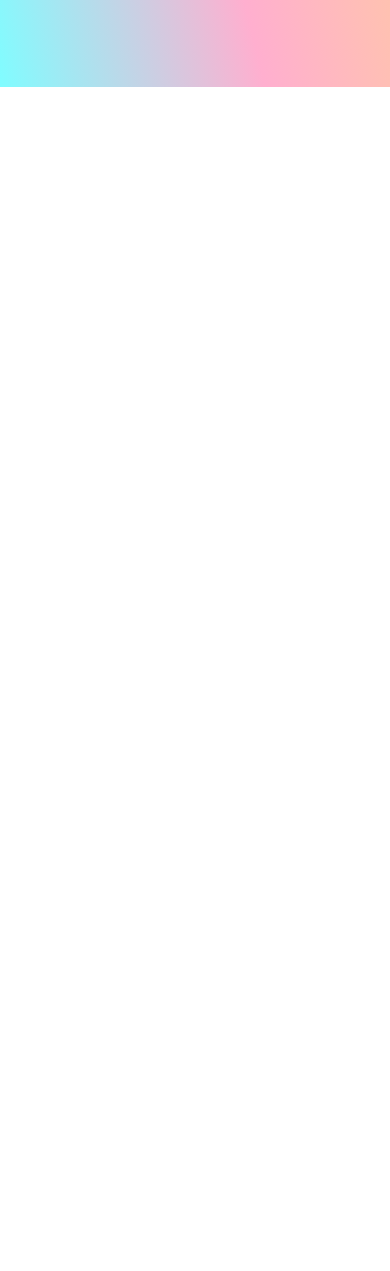
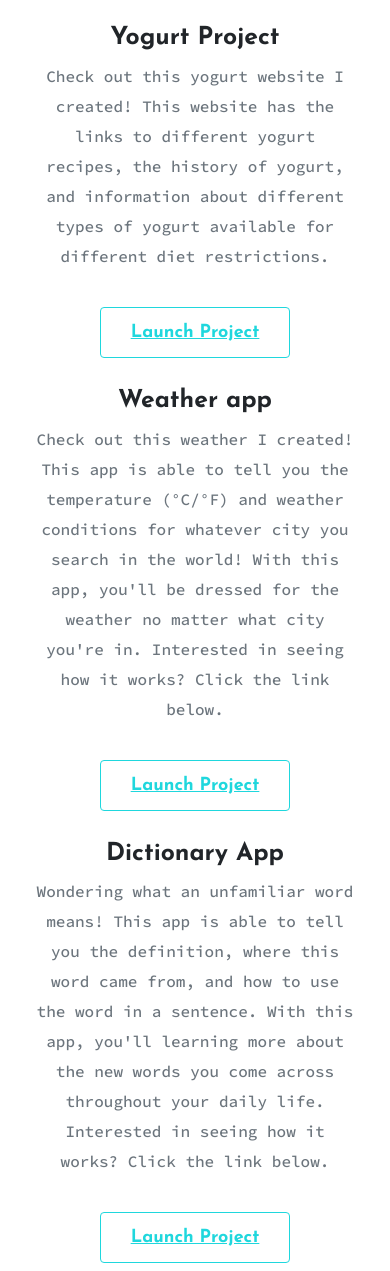
Before and after one commit to alebron4/Portfolio, a plain HTML site: page index.html in a window 390 px wide. Shown: the part 507-1778 px from the top of the page. Before the commit the page ends 844 px from the top, so only its background shows below. Drawn offline with nearby package versions, Linux system fonts and the light colour scheme.

Commit message:
update homepage content

```diff
--- a/index.html
+++ b/index.html
@@ -37,5 +37,61 @@
         <a href="#" class="btn-branding">Contact Me</a>
       </div>
     </div>
+    <p class="text-center m-5">Featured Projects Below!</p>
+    <div class="container">
+      <div class="row">
+        <div class="col d-none d-lg-block">
+          <img src="images/yogurtcup.png" class="img-fluid" />
+        </div>
+        <div class="col">
+          <div class="project-description">
+            <h2>Yogurt Project</h2>
+            <p class="mb-5 text-muted">
+              Check out this yogurt website I created! This website has the
+              links to different yogurt recipes, the history of yogurt, and
+              information about different types of yogurt available for
+              different diet restrictions.
+            </p>
+            <a href="#" class="btn-branding-outline">Launch Project</a>
+          </div>
+        </div>
+      </div>
+      <div class="row">
+        <div class="col">
+          <div class="project-description">
+            <h2>Weather app</h2>
+            <p class="mb-5 text-muted">
+              Check out this weather I created! This app is able to tell you the
+              temperature (°C/°F) and weather conditions for whatever city you
+              search in the world! With this app, you'll be dressed for the
+              weather no matter what city you're in. Interested in seeing how it
+              works? Click the link below.
+            </p>
+            <a href="#" class="btn-branding-outline">Launch Project</a>
+          </div>
+        </div>
+        <div class="col d-none d-lg-block">
+          <img src="images/weatherapp.png" class="img-fluid" />
+        </div>
+      </div>
+      <div class="row">
+        <div class="col d-none d-lg-block">
+          <img src="images/dictionaryapp.png" class="img-fluid" />
+        </div>
+        <div class="col">
+          <div class="project-description">
+            <h2>Dictionary App</h2>
+            <p class="mb-5 text-muted">
+              Wondering what an unfamiliar word means! This app is able to tell
+              you the definition, where this word came from, and how to use the
+              word in a sentence. With this app, you'll learning more about the
+              new words you come across throughout your daily life. Interested
+              in seeing how it works? Click the link below.
+            </p>
+            <a href="#" class="btn-branding-outline">Launch Project</a>
+          </div>
+        </div>
+      </div>
+    </div>
   </body>
 </html>
--- a/styles/portfolio.css
+++ b/styles/portfolio.css
@@ -11,6 +11,16 @@
 }
 h1 {
   font-family: var(--heading-font-family);
+}
+h2 {
+  font-family: var(--heading-font-family);
+  font-size: 64px;
+}
+p {
+  font-family: var(--default-font-family);
+  font-size: 16px;
+  font-weight: normal;
+  line-height: 30px;
 }
 .hero {
   background: var(--branding-color);
@@ -27,7 +37,7 @@ h1 {
   font-family: var(--default-font-family);
   font-weight: normal;
   font-size: 26px;
-  line-height: 2;
+  line-height: 1.5;
 }
 .btn-branding {
   background: var(--secondary-color);
@@ -38,3 +48,32 @@ h1 {
   line-height: 27px;
   padding: 15px 30px;
 }
+.btn-branding-outline {
+  color: var(--secondary-color);
+  border-radius: 4px;
+  font-family: var(--heading-font-family);
+  font-size: 18px;
+  line-height: 27px;
+  padding: 15px 30px;
+  border: 1px solid var(--secondary-color);
+}
+.project-description {
+  padding: 120px 60px;
+}
+@media (max-width: 960px) {
+  .project-description {
+    padding: 20px;
+    text-align: center;
+  }
+  h1 {
+    font-family: 44px;
+    line-height: 2;
+  }
+  h2 {
+    font-size: 44px;
+    line-height: 1;
+  }
+  .hero {
+    padding: 80px 20px;
+  }
+}
```
Also changed, not shown: images/dictionaryapp.png (added), images/weatherapp.png (added), images/yogurtcup.png (added), 2 other files.
